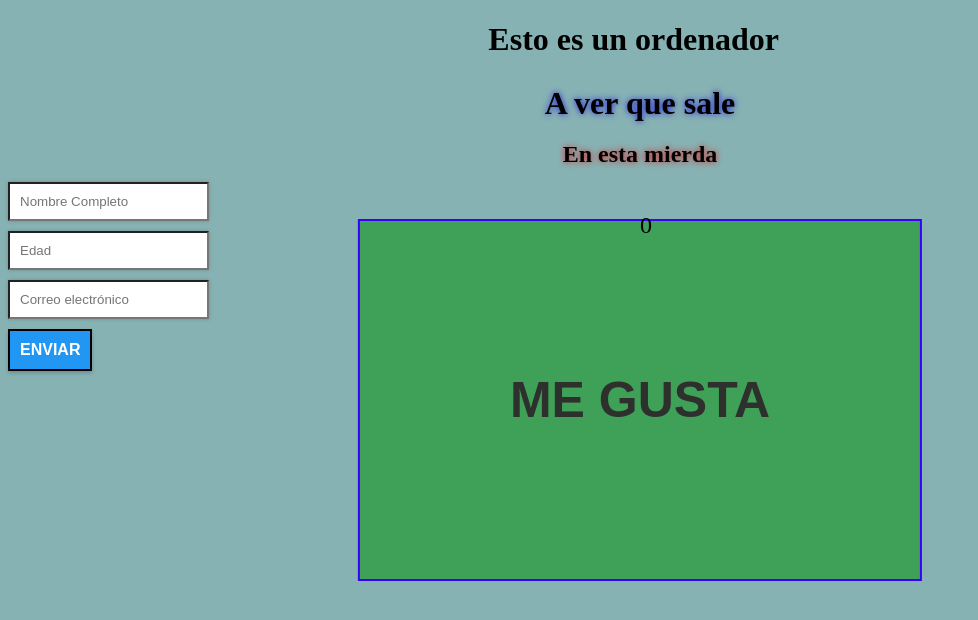
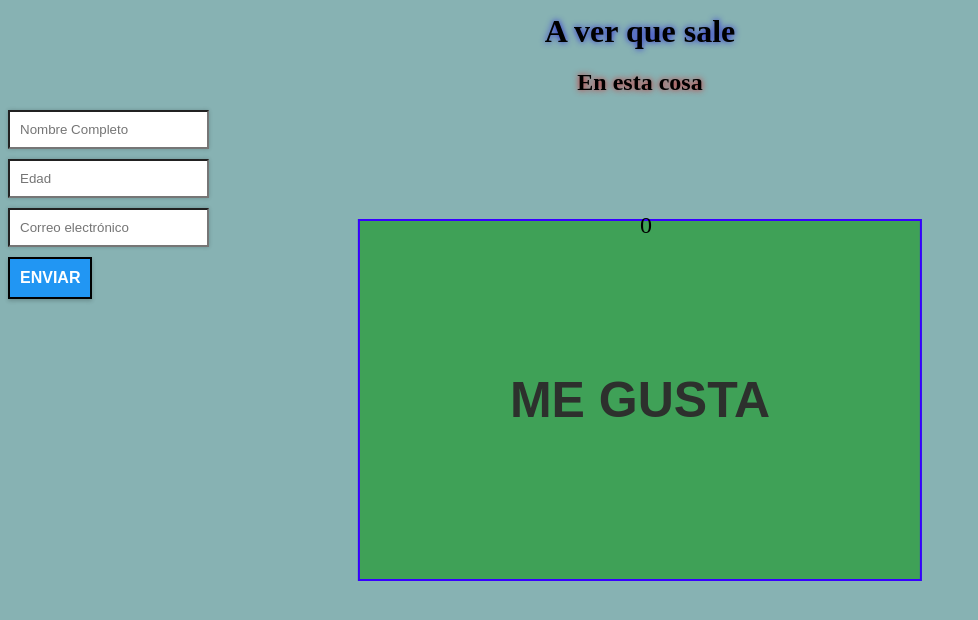
Before and after one commit to alexis206/Pagina, a plain HTML site: page index.html in a window 1280 px wide. Shown: the whole page, without its empty margins (0-978 px from the left). Drawn offline with Linux system fonts and the light colour scheme.

Commit message:
Update index.html

```diff
--- a/index.html
+++ b/index.html
@@ -12,20 +12,20 @@
 
   <div class="resolucion">
         <div class="desktop">
-            <h1>Esto es un ordenador</h1>
+
         </div>
         <div class="tablet">
-            <h1>Esto es un tablet</h1>
+
         </div>
         <div class="movil">
-            <h1>Esto es un movil</h1>
+
         </div>
     </div>
 
 
     <h1 class="titulo">A ver que sale</h1>
 
-    <h2 class="subtitulo">En esta mierda</h2>
+    <h2 class="subtitulo">En esta cosa</h2>
 
     <button id="meGustaBtn">Me Gusta</button>
 
```
